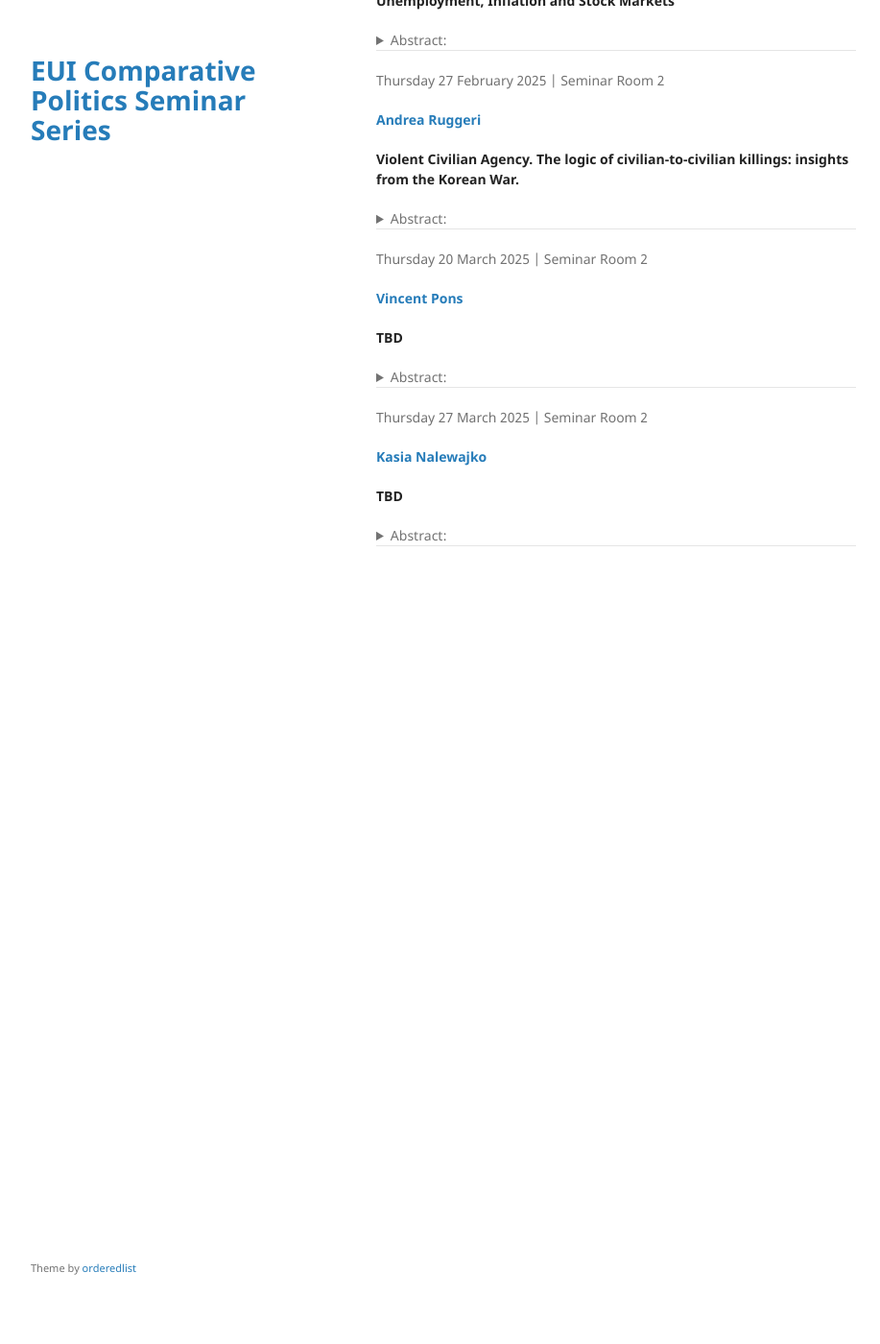
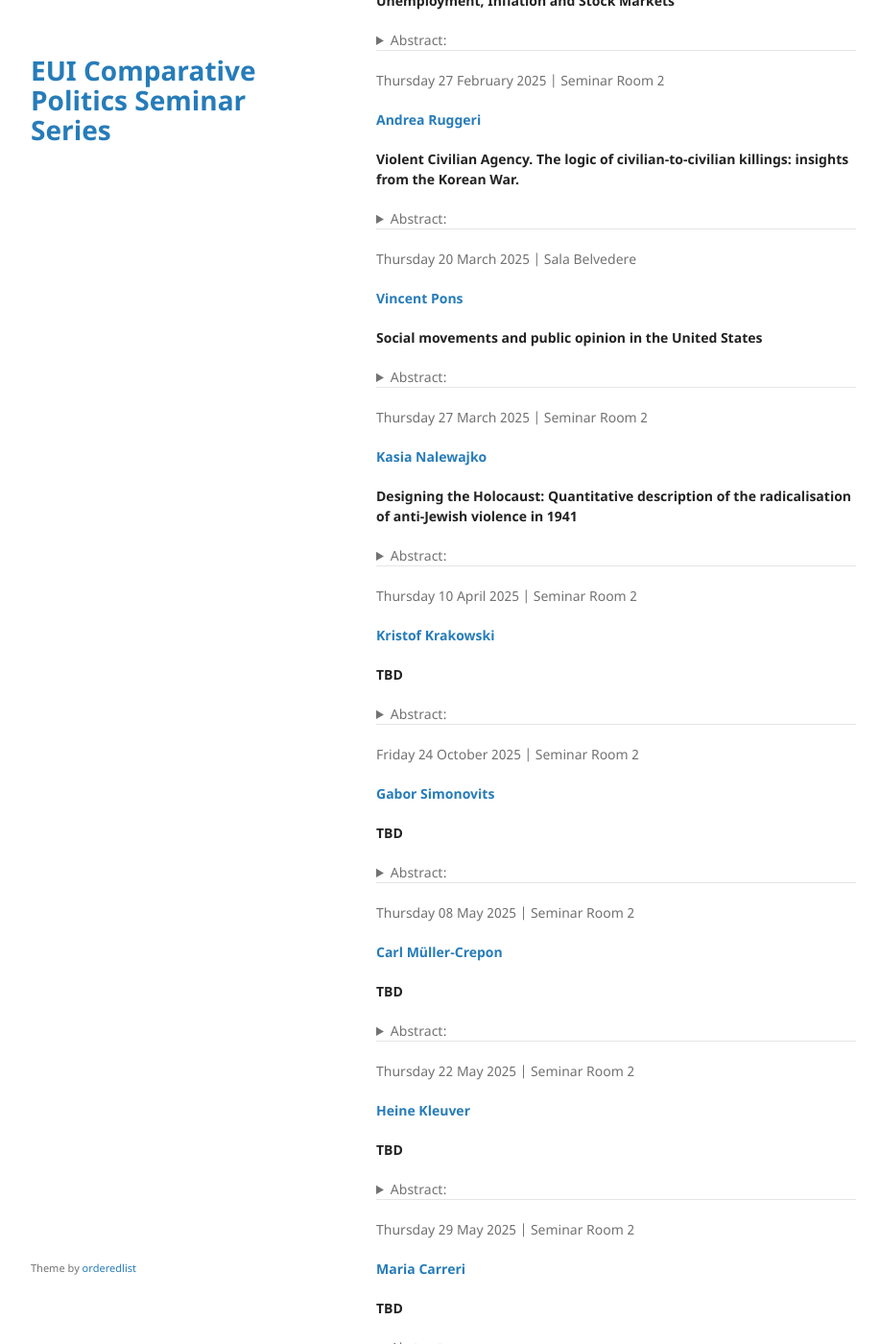
Before and after one commit to cpss-eui/cpss-eui.github.io, a Jekyll site: the page built from index.md, in a window 1280 px wide and 1400 px high, scrolled down 679 px. Shown: the whole window at 96% size, without its empty margins (178-1095 px from the left). Built offline with Jekyll 4.4.1, drawn with Linux system fonts in a browser that asks for light colours; our own code applies the rules of GitHub Pages for plain Markdown files; before the commit the page ends 1318 px from its top, so only the background shows below that; some of the changed text lies outside the part shown.

Commit message:
See https://github.com/cpss-eui/comparative-politics-seminar-series/commit/bfe60925808b005681295c8fd451c042fc515879 from refs/heads/main

```diff
--- a/index.md
+++ b/index.md
@@ -133,9 +133,86 @@ active perpetrators of violence against one another.
 </p>
 </details>
 <hr>
-Thursday 20 March 2025 | Seminar Room 2
+Thursday 20 March 2025 | Sala Belvedere
 <p>
 <strong><a href='https://www.vincentpons.org/'>Vincent Pons</a></strong>
+</p>
+
+**Social movements and public opinion in the United States**
+
+<details>
+<summary>
+Abstract:
+</summary>
+<p>
+Recent social movements stand out by their spontaneous nature and lack
+of stable leadership, raising doubts on their ability to generate
+political change. This article provides systematic evidence on the
+effects of protests on public opinion and political attitudes. Drawing
+on a database covering the quasi-universe of protests held in the United
+States, we identify 14 social movements that took place from 2017 to
+2022, covering topics related to environmental protection, gender
+equality, gun control, immigration, national and international politics,
+and racial issues. We use Twitter data, Google search volumes, and
+high-frequency surveys to track the evolution of online interest, policy
+views, and vote intentions before and after the outset of each movement.
+Combining national level event studies with difference-in-differences
+designs exploiting variation in local protest intensity, we find that
+protests generate substantial internet activity but have limited effects
+on political attitudes. Except for the Black Lives Matter protests
+following the death of George Floyd, which shifted views on racial
+discrimination and increased votes for the Democrats, we estimate
+precise null effects of protests on public opinion and electoral
+behaviour.
+</p>
+</details>
+<hr>
+Thursday 27 March 2025 | Seminar Room 2
+<p>
+<strong><a href='https://kasia-nalewajko.github.io/'>Kasia
+Nalewajko</a></strong>
+</p>
+
+**Designing the Holocaust: Quantitative description of the
+radicalisation of anti-Jewish violence in 1941**
+
+<details>
+<summary>
+Abstract:
+</summary>
+<p>
+Who devised the Holocaust and decided on its implementation? Most
+historians agree that the Holocaust originated during the invasion of
+the Soviet Union, before the Conference in Wannsee in January 1942.
+While Hitler’s responsibility is not put into question, scholars do
+disagree about the exact place, time and authorship of the genocide.
+This article systematically describes the violence committed in 1941 by
+Nazi Germany and their collaborators during the invasion of the USSR.
+Drawing on information from interviews with Holocaust witnesses
+meticulously conducted by an NGO Yahad-In Unum, I classify the violence
+experienced by the Jews by its degree, intent and perpetratorship. In
+line with existing historical literature, in 1941, I find considerable
+heterogeneity between the degree of violence with major, swiftly
+committed killings concentrated in contemporary Lithuania, some parts of
+Ukraine and Moldova. Conversely, large swaths of today’s territories of
+Belarus and Galicia in Ukraine did not experience mass killings until
+after the Wannsee Conference. A new and surprising finding relates to
+the lack of violence: while scholars believe that the fate of the Soviet
+Jews was “sealed” already in 1941, it turns out that the majority of
+localities did not experience any violence until after the Wannsee
+Conference. In sum, a few entrepreneurial commanders started devising
+especially sadistic, large-scale shootings already in July 1941. Those
+must have gained approval of the Nazi leadership and were implemented
+across the entire controlled territory from 1942 onwards, at the same
+time as Jews of Central and Western Europe started being transported to
+extermination camps.
+</p>
+</details>
+<hr>
+Thursday 10 April 2025 | Seminar Room 2
+<p>
+<strong><a href='https://krzyskrakowski.github.io/'>Kristof
+Krakowski</a></strong>
 </p>
 
 **TBD**
@@ -149,10 +226,10 @@ TBD
 </p>
 </details>
 <hr>
-Thursday 27 March 2025 | Seminar Room 2
+Friday 24 October 2025 | Seminar Room 2
 <p>
-<strong><a href='https://kasia-nalewajko.github.io/'>Kasia
-Nalewajko</a></strong>
+<strong><a href='https://www.gaborsimonovits.com/'>Gabor
+Simonovits</a></strong>
 </p>
 
 **TBD**
@@ -166,3 +243,87 @@ TBD
 </p>
 </details>
 <hr>
+Thursday 08 May 2025 | Seminar Room 2
+<p>
+<strong><a href='https://www.carlmueller-crepon.org/'>Carl
+Müller-Crepon</a></strong>
+</p>
+
+**TBD**
+
+<details>
+<summary>
+Abstract:
+</summary>
+<p>
+TBD
+</p>
+</details>
+<hr>
+Thursday 22 May 2025 | Seminar Room 2
+<p>
+<strong><a href='https://www.heike-kluever.com/'>Heine
+Kleuver</a></strong>
+</p>
+
+**TBD**
+
+<details>
+<summary>
+Abstract:
+</summary>
+<p>
+TBD
+</p>
+</details>
+<hr>
+Thursday 29 May 2025 | Seminar Room 2
+<p>
+<strong><a href='https://www.mariacarreri.com/'>Maria
+Carreri</a></strong>
+</p>
+
+**TBD**
+
+<details>
+<summary>
+Abstract:
+</summary>
+<p>
+TBD
+</p>
+</details>
+<hr>
+Thursday 05 June 2025 | Seminar Room 2
+<p>
+<strong><a href='https://ruthdassonneville.netlify.app/'>Ruth
+Dassoneville</a></strong>
+</p>
+
+**TBD**
+
+<details>
+<summary>
+Abstract:
+</summary>
+<p>
+TBD
+</p>
+</details>
+<hr>
+Thursday 12 June 2025 | Seminar Room 2
+<p>
+<strong><a href='0'>Milan Svolik</a></strong>
+</p>
+
+**TBD**
+
+<details>
+<summary>
+Abstract:
+</summary>
+<p>
+TBD
+</p>
+</details>
+<hr>
```
Also changed, not shown: 1 other file.
